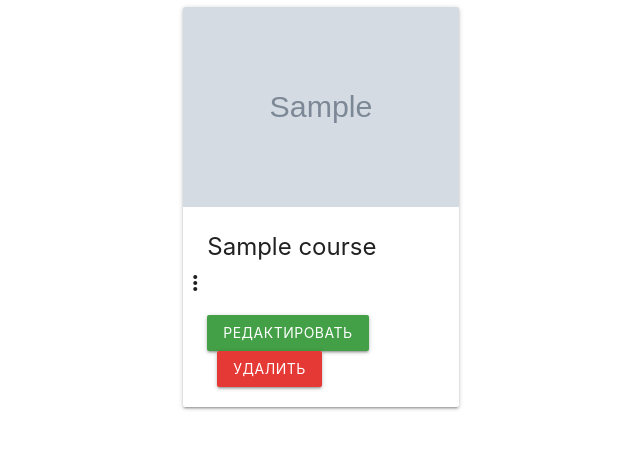
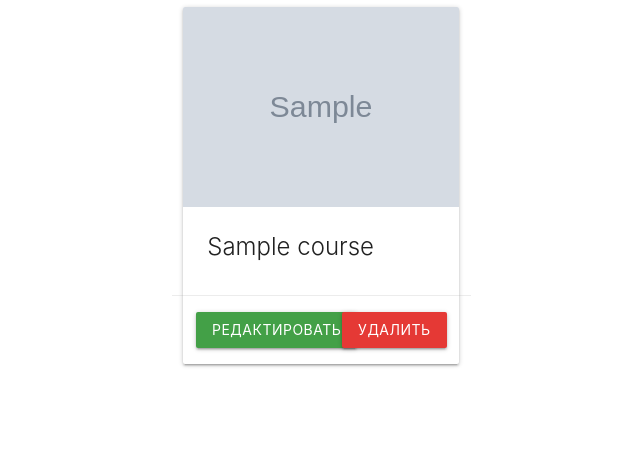
Before and after one commit to aslbnv/educon, a Django app: page /courses/mycourses in a window 1280 px wide. Shown: the part 185-634 px from the top of the page, without its empty margins (20-660 px from the left). Run offline with Django 3.2, Linux system fonts and the light colour scheme; a user stored in the database is signed in; tables that the repository leaves empty hold one stand-in row (values such as "Sample post"); grey boxes marked "Sample" are stand-in pictures; parts of the project's set-up code (start-up, migrations or seed data) failed here and were passed over; some libraries are stand-ins or nearby versions.

Commit message:
improve course management page

```diff
--- a/education_portal/education_portal/templates/classroom/mycourses.html
+++ b/education_portal/education_portal/templates/classroom/mycourses.html
@@ -11,34 +11,31 @@
 <div class="row">
     {% for course in courses %}
     <div class="col s12 m4">
-        <div class="card hoverable" style="height: 400;">
-            <div class="card-image">
-                <img src="{{ course.picture.url }}" style="width: 100%; height: 200px;">
+        <div class="card hoverable sticky-action">
+            <!-- image -->
+            <div class="card-image" style="height: 200; cursor: pointer;">
+                <img class="activator" src="{{ course.picture.url }}" style="height: 100%;">
             </div>
 
-            <div class="card-content" style="width: 100%; position: relative;">
-                <div class="row">
-                    <div class="col s11 card-title grey-text text-darken-4"><b>{{ course.title }}</b></div>
-                    <div class="col s1 activator" style="cursor: pointer;">
-                        <i class="material-icons right">more_vert</i>
-                    </div>
-                </div>
-
-                <div class="row">
-                    <div class="col s12">
-                        <a href="{% url 'course' course.id %}" class="btn green darken-1">Редактировать</a>
-                        <a href="{% url 'delete-course' course.id %}" class="btn red darken-1"
-                            style="margin-left: 10;">Удалить</a>
-                    </div>
-                </div>
+            <!-- card content -->
+            <div class="card-content">
+                <span class="card-title grey-text text-darken-4">{{ course.title }}</span>
             </div>
 
+            <!-- card reveal -->
             <div class="card-reveal">
-                <span class="card-title grey-text text-darken-4">
-                    О курсе
-                    <i class="material-icons right">close</i>
-                </span>
+                <span class="card-title grey-text text-darken-4">О курсе<i class="material-icons right">close</i></span>
                 <p>{{ course.description }}</p>
+            </div>
+
+            <!-- card actions -->
+            <div class="row">
+                <div class="card-action col s6">
+                    <a href="{% url 'course' course.id %}" class="btn green darken-1 left">Редактировать</a>
+                </div>
+                <div class="card-action col s6">
+                    <a href="{% url 'delete-course' course.id %}" class="btn red darken-1 right">Удалить</a>
+                </div>
             </div>
         </div>
     </div>
```
